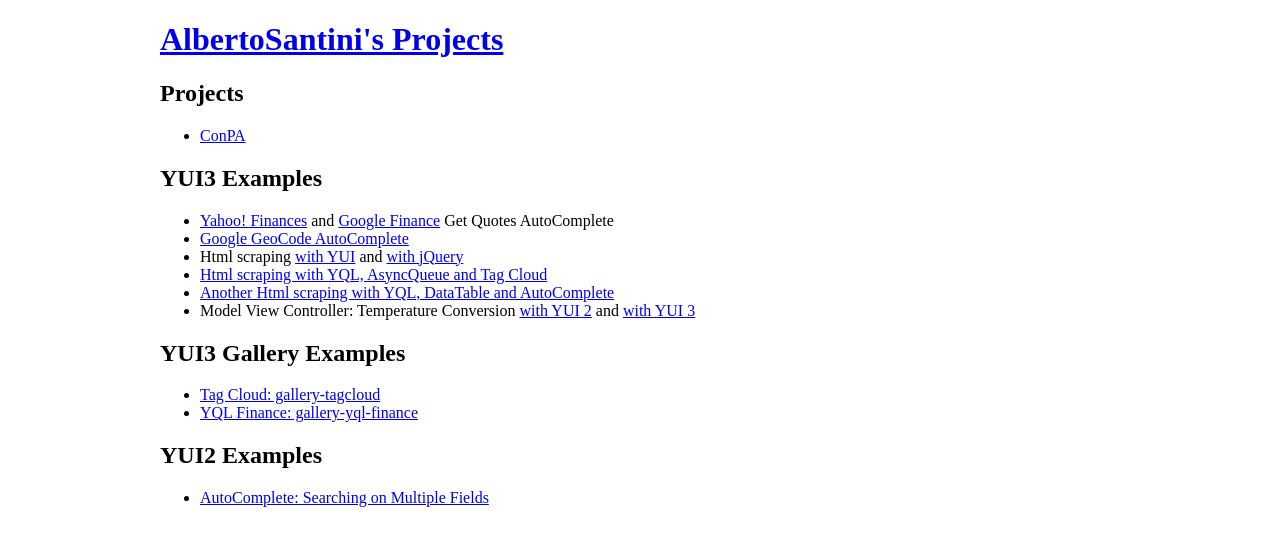
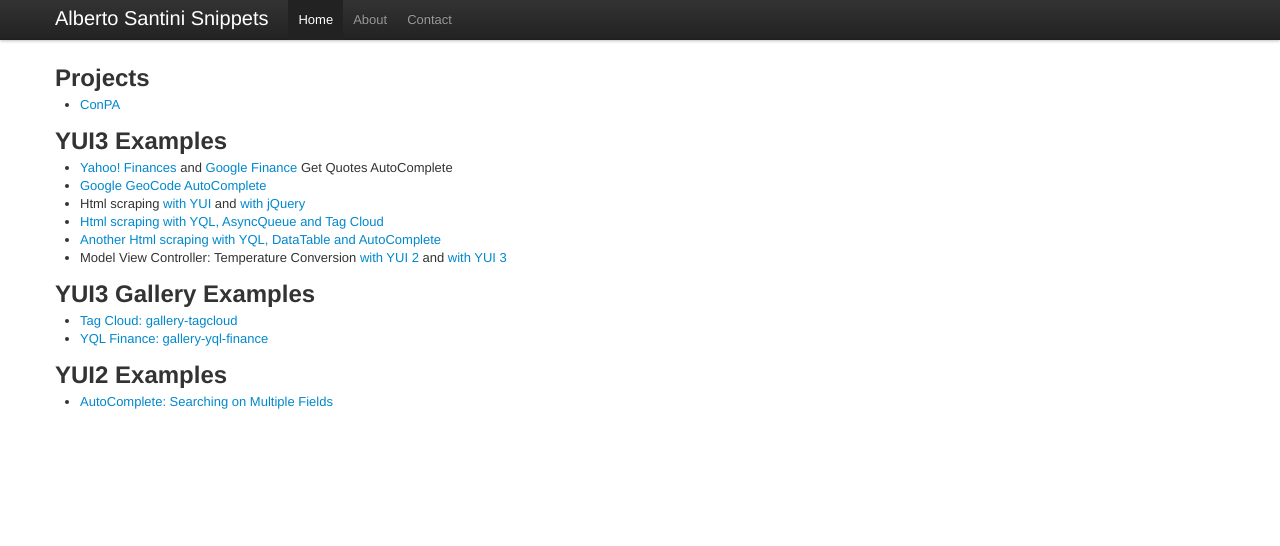
Before and after one commit to albertosantini/albertosantini.github.com, a Jekyll site: the page built from index.html, in a window 1280 px wide. Shown: the top 546 px of the page. Built offline with Jekyll 4.4.1, drawn with Linux system fonts in a browser that asks for light colours; a style sheet for code colours, icons or effects is not loaded.

Commit message:
Templating index,html.

```diff
--- a/_config.yml
+++ b/_config.yml
@@ -1 +1 @@
-appname: Your Project
+appname: Alberto Santini Snippets
--- a/index.html
+++ b/index.html
@@ -1,26 +1,6 @@
-<!DOCTYPE html>
-
-<html lang="en">
-<head>
-    <meta http-equiv="Content-Type" content="text/html; charset=UTF-8">
-    <title>Alberto Santini's Projects and Examples</title>
-
-    <link rel="stylesheet" type="text/css" href="http://yui.yahooapis.com/combo?3.4.1/build/cssreset/cssreset-min.css&3.4.1/build/cssfonts/cssfonts-min.css&3.4.1/build/cssbase/cssbase-min.css">
-    <style>
-        body {
-            margin: auto;
-            width: 960px;
-        }
-    </style>
-</head>
-
-<body>
-
-    <h1>
-<a href="http://github.com/albertosantini">
-AlbertoSantini's Projects</a>
-    </h1>
-
+---
+layout: default
+---
     <h2>Projects</h2>
     <ul>
         <li><a href="http://as.no.de/ConPA/ConPA.html">ConPA</a> </li>
@@ -75,6 +55,3 @@
 AutoComplete: Searching on Multiple Fields</a>
 </li>
     </ul>
-
-</body>
-</html>
```
